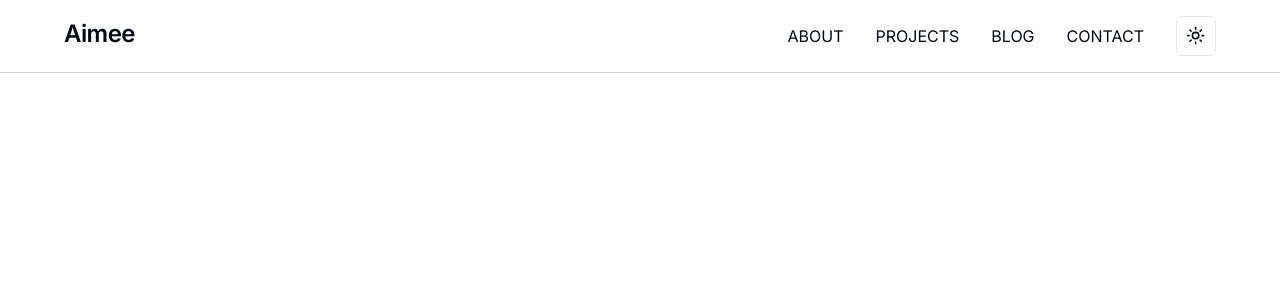
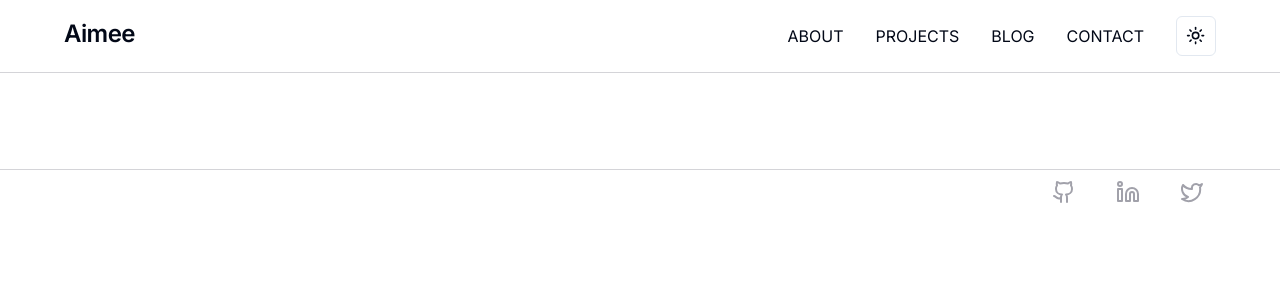
Before and after one commit to VicAv99/aimeeavila, a Next.js app: page / in a window 1280 px wide. Shown: the top 300 px of the page. Built offline with nearby package versions, Linux system fonts and the light colour scheme.

Commit message:
feat: add footer

```diff
--- a/app/layout.tsx
+++ b/app/layout.tsx
@@ -2,6 +2,7 @@ import "./globals.css";
 
 import { Inter } from "next/font/google";
 import { PropsWithChildren } from "react";
+import { Footer } from "~/components/footer";
 import { Navbar } from "~/components/navbar";
 import { ThemeProvider } from "~/components/theme-provider";
 
@@ -15,6 +16,7 @@ export default function RootLayout({ children }: PropsWithChildren<unknown>) {
         <ThemeProvider attribute="class" defaultTheme="system" enableSystem>
           <Navbar />
           {children}
+          <Footer />
         </ThemeProvider>
       </body>
     </html>
--- /dev/null
+++ b/components/footer.tsx
@@ -0,0 +1,48 @@
+import { GithubIcon, LinkedinIcon, TwitterIcon } from "lucide-react";
+import Link from "next/link";
+
+import { Button } from "./ui/button";
+
+import type { LucideIcon } from "lucide-react";
+
+export function Footer() {
+  const socialLinks = {
+    twitter: "https://twitter.com/aimee_avila23",
+    linkedin: "https://www.linkedin.com/in/aimee-avila/",
+    github: "https://github.com/aimeeavila",
+  };
+
+  const socialIcons: { [key: string]: LucideIcon } = {
+    twitter: TwitterIcon,
+    linkedin: LinkedinIcon,
+    github: GithubIcon,
+  };
+
+  return (
+    <footer className="mt-24 border-t border-zinc-300 dark:border-zinc-800">
+      <div className="mx-auto flex max-w-7xl justify-center gap-y-3 px-6 py-1 md:px-16 sm:justify-end">
+        <div className="flex items-center gap-x-4">
+          {Object.entries(socialLinks ?? [])
+            .sort()
+            .map(([key, value]) => {
+              const Icon = socialIcons[key];
+
+              return (
+                <Button
+                  key={key}
+                  asChild
+                  className="text-zinc-400"
+                  variant="ghost"
+                  size="sm"
+                >
+                  <Link href={value} rel="noreferer noopener">
+                    <Icon />
+                  </Link>
+                </Button>
+              );
+            })}
+        </div>
+      </div>
+    </footer>
+  );
+}
```
